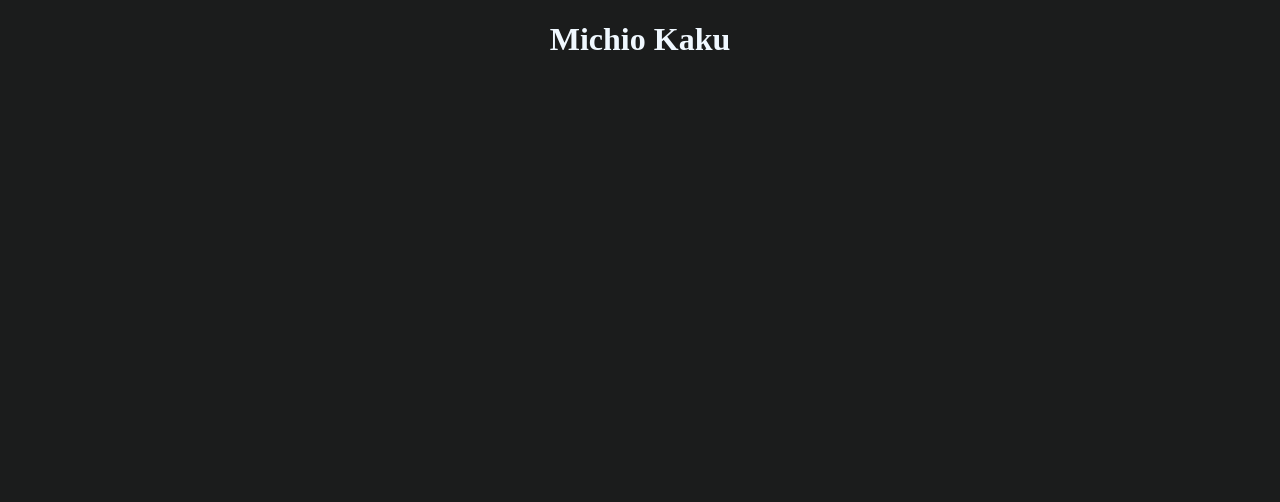
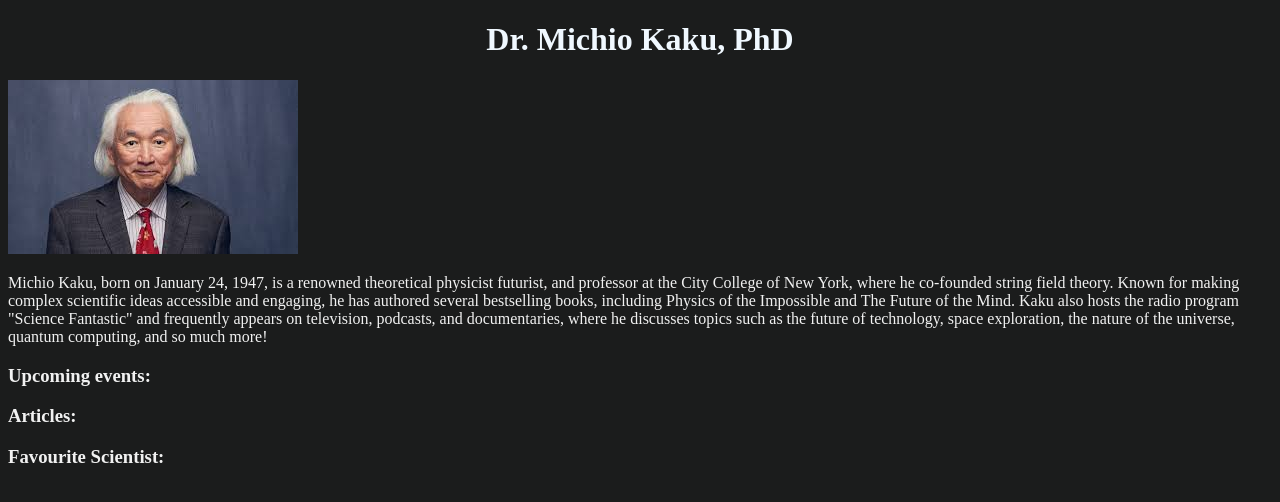
Before and after one commit to MoneyTubzz/scientist_project, a plain HTML site: page index.html in a window 1280 px wide. Drawn offline with Linux system fonts and the light colour scheme.

Commit message:
made progress on html

```diff
--- a/index.html
+++ b/index.html
@@ -3,10 +3,27 @@
 <head>
     <meta charset="UTF-8">
     <meta name="viewport" content="width=device-width, initial-scale=1.0">
-    <title>Web Page</title>
+    <title>Michio Kaku</title>
     <link rel="stylesheet" href="style.css">
 </head>
 <body>
-    <h1>Michio Kaku</h1>
+    <div>
+        <h1 class="name">Dr. Michio Kaku, PhD</h1>
+    </div>
+    <div>
+        <img class="picture" src="kaku.jpg" alt="">
+    </div>
+    <div>
+        <p class="description">Michio Kaku, born on January 24, 1947, is a renowned theoretical physicist futurist, and professor at the City College of New York, where he co-founded string field theory. Known for making complex scientific ideas accessible and engaging, he has authored several bestselling books, including Physics of the Impossible and The Future of the Mind. Kaku also hosts the radio program "Science Fantastic" and frequently appears on television, podcasts, and documentaries, where he discusses topics such as the future of technology, space exploration, the nature of the universe, quantum computing, and so much more!</p>
+    </div>
+    <div class="events">
+        <h3>Upcoming events:</h3>
+    </div>
+    <div>
+        <h3>Articles:</h3>
+    </div>
+    <div>
+        <h3>Favourite Scientist:</h3>
+    </div>
 </body>
 </html>
--- a/style.css
+++ b/style.css
@@ -3,7 +3,11 @@ body{
     color: #f1f1f1;
 }
 
-h1{
+.name{
     text-align: center;
     color: aliceblue;
 }
+
+.picture{
+    text-align: left;
+}
```
Also changed, not shown: kaku.jpg (added).
